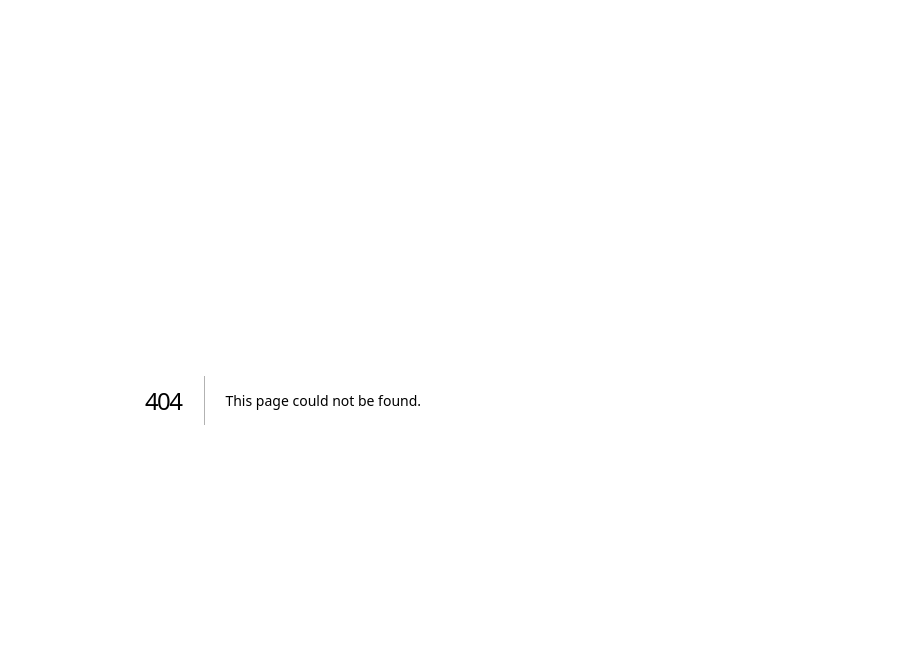
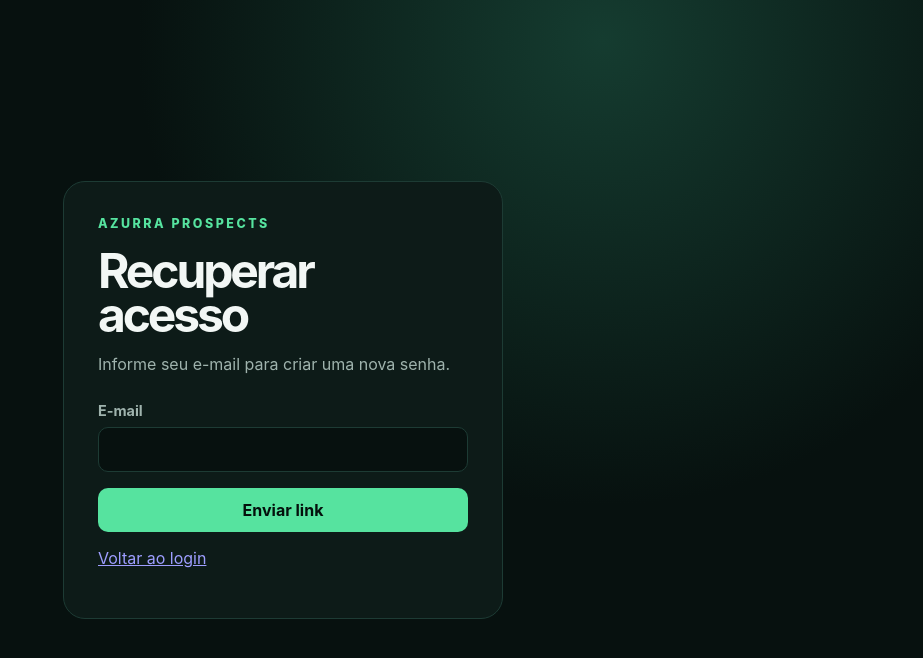
Before and after one commit to gigiocalzavara/azurra-prospects, a Next.js app: page /forgot-password in a window 1280 px wide. Before the commit this address had no page. Shown: the top 658 px of the page, without its empty margins (357-1280 px from the left). Built offline with nearby package versions, Linux system fonts and the light colour scheme.

Commit message:
feat(auth): add password recovery request

```diff
--- /dev/null
+++ b/app/forgot-password/page.tsx
@@ -0,0 +1,39 @@
+"use client";
+
+import Link from "next/link";
+import { FormEvent, useState } from "react";
+import { createBrowserClient } from "@/lib/supabase/browser";
+
+export default function ForgotPasswordPage() {
+  const [email, setEmail] = useState("");
+  const [message, setMessage] = useState("");
+  const [loading, setLoading] = useState(false);
+
+  async function requestReset(event: FormEvent<HTMLFormElement>) {
+    event.preventDefault();
+    setLoading(true);
+    const supabase = createBrowserClient();
+    const redirectTo = `${window.location.origin}/auth/callback?next=/reset-password`;
+    const { error } = await supabase.auth.resetPasswordForEmail(email, { redirectTo });
+    setLoading(false);
+    setMessage(error
+      ? "Não foi possível enviar o link agora. Tente novamente em instantes."
+      : "Se o e-mail estiver cadastrado, você receberá um link para criar uma nova senha.");
+  }
+
+  return (
+    <main className="auth-shell">
+      <section className="auth-card">
+        <div className="eyebrow">AZURRA PROSPECTS</div>
+        <h1>Recuperar acesso</h1>
+        <p>Informe seu e-mail para criar uma nova senha.</p>
+        <form onSubmit={requestReset}>
+          <label>E-mail<input type="email" value={email} onChange={(e) => setEmail(e.target.value)} required /></label>
+          {message && <div className="form-message">{message}</div>}
+          <button className="primary-button" disabled={loading}>{loading ? "Enviando..." : "Enviar link"}</button>
+        </form>
+        <p><Link href="/login">Voltar ao login</Link></p>
+      </section>
+    </main>
+  );
+}
```
